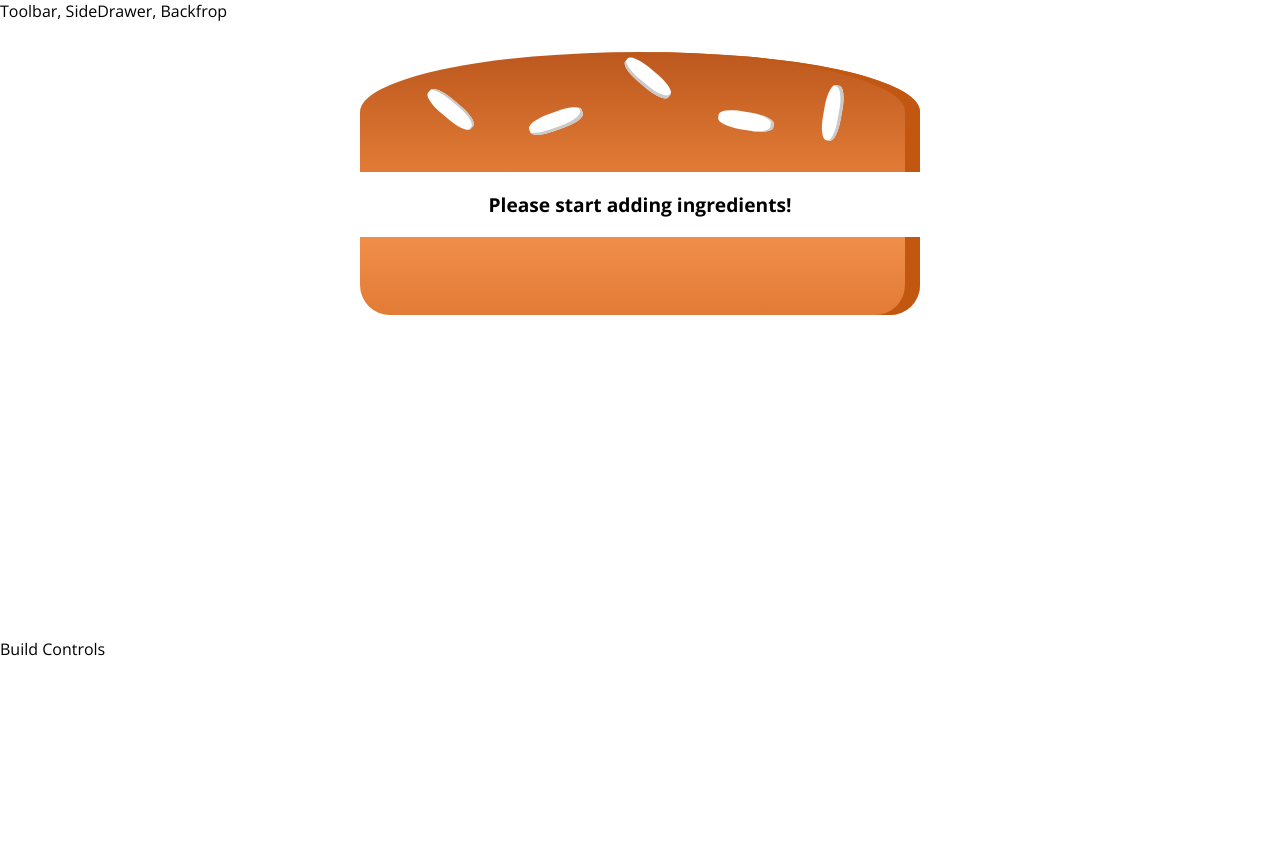
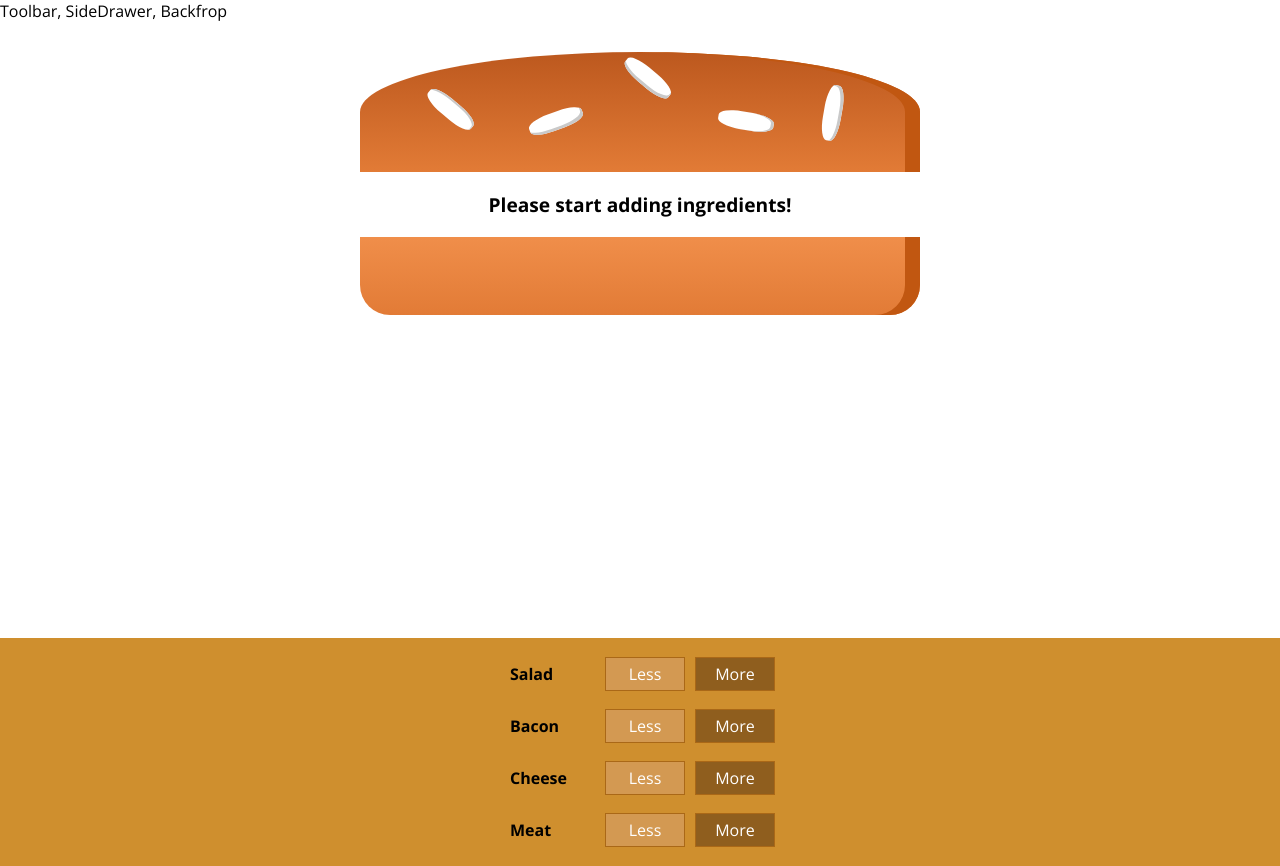
Before and after one commit to NicolasDesc/burger-builder, a React app: page / in a window 1280 px wide. Before the commit the page ends 800 px from the top, so only its background shows below. Built offline with nearby package versions, Linux system fonts and the light colour scheme.

Commit message:
Outputting multiple build controls

```diff
--- a/src/components/Burger/BuildControls/BuildControl/BuildControl.js
+++ b/src/components/Burger/BuildControls/BuildControl/BuildControl.js
@@ -8,6 +8,6 @@
         <button className={classes.Less}>Less</button>
         <button className={classes.More}>More</button>
     </div>
-)
+);
 
 export default buildControl;
--- a/src/components/Burger/BuildControls/BuildControls.js
+++ b/src/components/Burger/BuildControls/BuildControls.js
@@ -2,12 +2,21 @@
 
 import classes from './BuildControls.module.css';
 
-const buildControls = (props) => {
-    return (
-        <div className={classes.BuildControls}>
+import BuildControl from './BuildControl/BuildControl';
 
-        </div>
-    );
-};
+const controls = [
+    { label: 'Salad', type: "salad" },
+    { label: 'Bacon', type: "bacon" },
+    { label: 'Cheese', type: "cheese" },
+    { label: 'Meat', type: "meat" }
+];
+
+const buildControls = (props) => (
+    <div className={classes.BuildControls}>
+        {controls.map(ctrl => (
+            <BuildControl key={ctrl.label} label={ctrl.label} />
+        ))}
+    </div>
+);
 
 export default buildControls;
--- a/src/containers/BurgerBuilder/BurgerBuilder.js
+++ b/src/containers/BurgerBuilder/BurgerBuilder.js
@@ -2,6 +2,7 @@
 
 import Aux from "../../hoc/Aux";
 import Burger from '../../components/Burger/Burger';
+import BuildControls from "../../components/Burger/BuildControls/BuildControls";
 
 class BurgerBuilder extends Component {
     state = {
@@ -17,7 +18,7 @@
         return (
             <Aux>
                 <Burger ingredients={this.state.ingredients} />
-                <div>Build Controls</div>
+                <BuildControls />
             </Aux>
         );
     }
```
